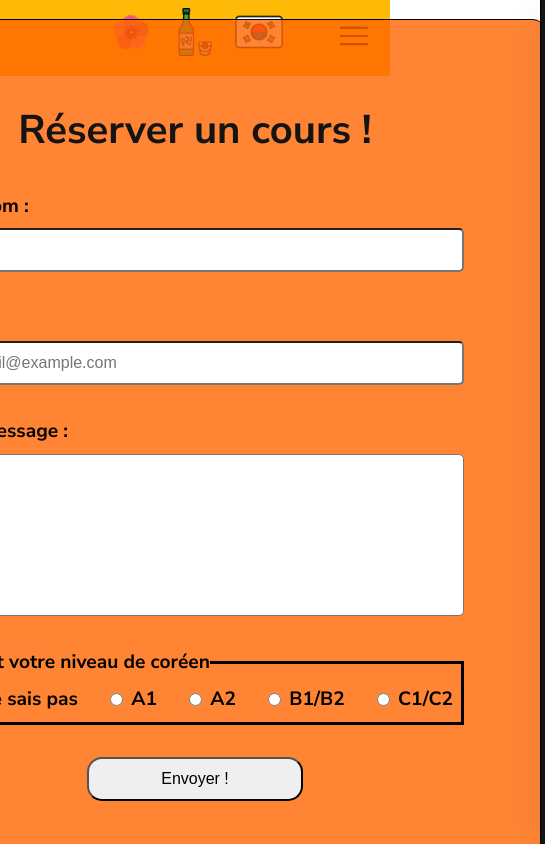
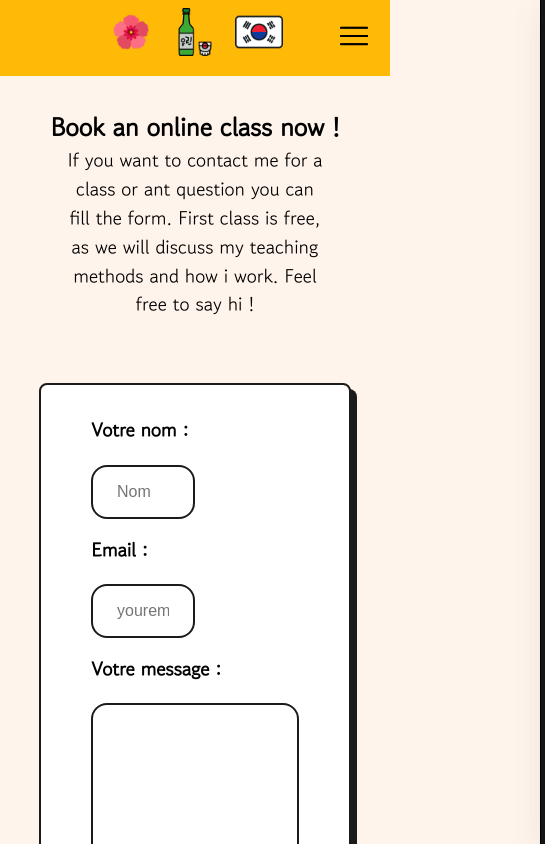
Before and after one commit to RomainAuger7/seon-saeng-nim, a Vue app: page /contact in a window 390 px wide. Shown: the top 844 px of the page, 545 px wide, since content can reach past the window. Built offline with nearby package versions, Linux system fonts and the light colour scheme.

Commit message:
Contact page improvement & overall responsive responsive adjustment

```diff
--- a/src/App.vue
+++ b/src/App.vue
@@ -40,26 +40,18 @@ const fontClass = computed(() => {
 
 body {
   background: var(--background);
+  font-family: 'Gowun Dodum', sans-serif;
 }
 img {
   display: block;
   max-inline-size: 100%;
 }
-.font-fr,
-.font-en {
-  font-family: 'Nunito Sans', sans-serif;
-}
-
-.font-kr {
-  font-family: 'Gowun Dodum', sans-serif;
-}
-
 .main {
   height: calc(100dvh - 96px);
 }
 @media screen and (max-width: 769px) {
   body {
-    background: white;
+    background: rgb(255, 244, 236);
   }
 }
 </style>
--- a/src/components/ContactForm.vue
+++ b/src/components/ContactForm.vue
@@ -6,7 +6,6 @@ const form = ref({
   name: '',
   email: '',
   message: '',
-  level: 'unknown',
 })
 
 const success = ref(false)
@@ -17,7 +16,6 @@ const handleSubmit = () => {
     name: form.value.name,
     email: form.value.email,
     message: form.value.message,
-    level: form.value.level,
   }
 
   emailjs
@@ -49,8 +47,6 @@ const handleSubmit = () => {
 <template>
   <form @submit.prevent="handleSubmit">
     <div class="form-container">
-      <h2>{{ $t('contact.title') }}</h2>
-      <div class="form-name">
       <label for="name">{{ $t('contact.name') }}</label>
       <input
         type="text"
@@ -59,8 +55,6 @@ const handleSubmit = () => {
         v-model="form.name"
         required
       />
-      </div>
-      <div class="form-email">
       <label for="email">{{ $t('contact.email') }}</label>
       <input
         type="email"
@@ -71,48 +65,9 @@ const handleSubmit = () => {
         v-model="form.email"
         required
       />
-      </div>
-      <div class="form-message">
       <label for="message">{{ $t('contact.message') }}</label>
       <textarea name="message" rows="6" style="resize: none" v-model="form.message" required />
-      </div>
-      <div class="form-radio">
-        <fieldset>
-          <legend>{{ $t('contact.level') }}</legend>
-          <div class="radio-buttons">
-            <div>
-              <input
-                id="unknown"
-                type="radio"
-                name="level"
-                value="unknown"
-                v-model="form.level"
-                checked
-              />
-              <label for="unknown">{{ $t('contact.unknown') }}</label>
-            </div>
 
-            <div class="tooltip" title="Beginner">
-              <input id="A1" type="radio" name="level" value="A1" v-model="form.level" />
-              <label for="A1">A1</label>
-            </div>
-
-            <div class="tooltip" title="Debutant">
-              <input id="A2" type="radio" name="level" value="A2" v-model="form.level" />
-              <label for="A2">A2</label>
-            </div>
-
-            <div title="Intermediate" class="tooltip">
-              <input id="B1" type="radio" name="level" value="B1" v-model="form.level" />
-              <label for="B1">B1/B2</label>
-            </div>
-            <div title="Advanced" class="tooltip">
-              <input id="C1 " type="radio" name="level" value="C1" v-model="form.level" />
-              <label for="C1">C1/C2</label>
-            </div>
-          </div>
-        </fieldset>
-      </div>
       <button type="submit" class="form-button">{{ $t('contact.validation') }}</button>
       <Transition name="slide-fade">
         <div @click="success = false" v-if="success" class="form-success">
@@ -128,48 +83,69 @@ const handleSubmit = () => {
 
 <style scoped>
 .form-container {
-  width: 700px;
   display: flex;
   flex-direction: column;
-  background-color: rgba(255, 102, 0, 0.8);
-  gap: 2rem;
-  padding: 5rem;
-  border: 1px solid black;
-  box-shadow: 8px 8px 0 black;
-  border-radius: 12px;
-  font-weight: bold;
-}
-.form-container h2 {
-  color: var(--button);
-  font-size: 2.5rem;
-  text-align: center;
+  align-items: flex-start;
+  padding: 30px 50px;
+  width: 33vw;
+  height: auto;
+  gap: 1rem;
+  background-color: white;
+
+  border: 2px solid #1b1b1b;
+  box-sizing: border-box;
+  box-shadow: 6px 6px 0 #1b1b1b;
+  border-radius: 8px;
 }
 .form-container input,
 .form-container textarea {
-  padding: 0.5rem;
-  border-radius: 5px;
+  display: flex;
+  flex-direction: row;
+  align-items: flex-start;
+  margin-top: 10px;
+  padding: 16px 24px;
+  width: 90%;
+  height: 15%;
+  left: 1048px;
+  top: 16px;
+  background: #ffffff;
+  border: 2px solid #1b1b1b;
+  box-sizing: border-box;
+  border-radius: 16px;
+  transition: 0.2s;
+}
+.form-container input {
+  width: 50%;
+}
+.form-container input:focus,
+.form-container textarea {
+  width: 100%;
+}
+.form-container input:focus,
+.form-container textarea:focus {
+  outline: none;
+  background: #f9e450;
+  border: 3px solid #1b1b1b;
+  border-radius: 16px;
 }
 .form-container label {
+  margin-top: 0.5rem;
+  font-weight: bold;
   font-size: 1.2rem;
+  line-height: 0.8;
 }
-.form-name,
-.form-email,
-.form-message {
-  display: flex;
-  flex-direction: column;
-  gap: 0.5rem;
-}
+
 .form-button {
   margin: auto;
   border-radius: 15px;
   padding: 0.5rem;
   width: 40%;
+  background: #f9e450;
+}
+.form-button:hover {
+  background: #ffbb38;
 }
 
-.form-radio {
-  appearance: none;
-  font-size: 1.2rem;
-}
 .form-radio div {
   display: flex;
   align-items: center;
@@ -180,12 +156,6 @@ const handleSubmit = () => {
 }
 .form-radio legend {
   font-size: 1.2rem;
-}
-.radio-buttons {
-  display: flex;
-  flex-direction: row;
-  padding: 0.5rem;
-  justify-content: space-between;
 }
 .form-success {
   width: 80%;
@@ -209,33 +179,6 @@ const handleSubmit = () => {
   text-align: center;
   cursor: pointer;
 }
-.tooltip {
-  display: inline;
-  position: relative;
-}
-.tooltip:hover:after {
-  background: #333;
-  background: rgba(0, 0, 0, 0.8);
-  border-radius: 5px;
-  bottom: 26px;
-  color: #fff;
-  content: attr(title);
-  left: 20%;
-  padding: 5px 15px;
-  position: absolute;
-  z-index: 98;
-  width: 220px;
-}
-.tooltip:hover:before {
-  border: solid;
-  border-color: #333 transparent;
-  border-width: 6px 6px 0 6px;
-  bottom: 20px;
-  content: '';
-  left: 50%;
-  position: absolute;
-  z-index: 99;
-}
 .slide-fade-enter-active {
   transition: all 0.5s ease-out;
 }
@@ -249,4 +192,19 @@ const handleSubmit = () => {
   opacity: 0;
   transform: translateX(200px);
 }
+@media screen and (max-width: 1160px) {
+  .form-container {
+    width: 80vw;
+    height: 50dvh;
+  }
+}
+@media screen and (max-width: 450px) {
+  .form-container {
+    width: 80vw;
+    height: auto;
+  }
+  .form-button {
+    width: 50%;
+  }
+}
 </style>
--- a/src/components/Header.vue
+++ b/src/components/Header.vue
@@ -48,7 +48,7 @@ const closeSidebar = () => {
           {{ $t('menu.contact') }}
         </RouterLink>
       </li>
-      <li class="selector-li"><LanguageSelector /></li>
+      <li class="selector-li"><LanguageSelector @close="closeSidebar" /></li>
     </ul>
   </nav>
   <div id="overlay" v-show="isOpen" @click="toggleSidebar" aria-hidden="true"></div>
--- a/src/components/LanguageSelector.vue
+++ b/src/components/LanguageSelector.vue
@@ -1,13 +1,13 @@
 <script setup>
 import { useI18n } from 'vue-i18n'
-
 const { locale } = useI18n()
 const lang = locale
+const emits = defineEmits('close')
 
 function changeLang() {
   locale.value = lang.value
+  emits('close')
 }
-
 </script>
 
 <template>
@@ -21,8 +21,7 @@
 </template>
 
 <style scoped>
-
-.lang-selector select{
+.lang-selector select {
   padding: 8px;
   border-radius: 5px;
   cursor: pointer;
--- a/src/pages/AboutPage.vue
+++ b/src/pages/AboutPage.vue
@@ -55,7 +55,8 @@
 .container {
   display: flex;
   flex-direction: column;
-  height: 100%;
+  height: auto;
+  gap: 2rem;
 }
 .top-container {
   flex: 1;
@@ -66,14 +67,14 @@
   justify-content: center;
   align-items: center;
   padding: 0 4rem;
-  gap: 1rem;
+  gap: 2rem;
 }
 .top-header {
   display: flex;
   align-items: center;
   margin-top: 2rem;
   padding: 0;
-  gap: 1rem;
+  gap: 2rem;
 }
 .top-header img {
   border-radius: 50%;
@@ -99,13 +100,14 @@
   flex: 1;
   display: flex;
   align-items: center;
+  padding: 2rem 0;
   justify-content: center;
 }
 .skill-card,
 .xp-card {
   border-radius: 15px;
   width: 90%;
-  height: 75%;
+  height: 100%;
   padding: 0 2rem;
   border: 1px solid black;
   border-radius: 12px;
--- a/src/pages/ContactPage.vue
+++ b/src/pages/ContactPage.vue
@@ -4,19 +4,62 @@ import ContactForm from '@/components/ContactForm.vue'
 
 <template>
   <div class="container">
-    <Transition name="fade" appear>
-      <ContactForm />
-    </Transition>
+    <div class="left-container">
+      <div class="content-container">
+        <h1>Book an online class now !</h1>
+        <p>
+          If you want to contact me for a class or ant question you can fill the form. First class
+          is free, as we will discuss my teaching methods and how i work. Feel free to say hi !
+        </p>
+      </div>
+      <div class="img-container">
+        <img src="/img/yejin_draw.png" alt="yejin_draw" />
+      </div>
+    </div>
+    <div class="right-container">
+      <Transition name="fade" appear>
+        <ContactForm />
+      </Transition>
+    </div>
   </div>
 </template>
 
 <style scoped>
 .container {
-  height: calc(100dvh - 96px);
+  display: flex;
+  align-items: center;
+  justify-content: center;
+  height: auto;
+}
+.left-container,
+.right-container {
+  flex: 1;
+  height: 100%;
   display: flex;
   flex-direction: column;
   align-items: center;
   justify-content: center;
+}
+.content-container {
+  padding-top: 2rem;
+}
+.img-container,
+.content-container {
+  flex: 1;
+  display: flex;
+  flex-direction: column;
+  align-items: center;
+  text-align: center;
+}
+.img-container img {
+  z-index: -3;
+}
+.content-container h1 {
+  font-size: 2rem;
+}
+.content-container p {
+  font-size: 1.5rem;
+  padding: 0 2rem;
 }
 .fade-enter-from {
   opacity: 0;
@@ -26,4 +69,62 @@ import ContactForm from '@/components/ContactForm.vue'
   transition: opacity 1s 0.5s;
   opacity: 1;
 }
+@media screen and (max-width: 1160px) {
+  .container {
+    height: auto;
+    flex-direction: column;
+  }
+  .left-container {
+    height: 25dvh;
+    padding: 2rem 10rem;
+  }
+  .right-container {
+    display: flex;
+    flex-direction: column;
+    height: 75dvh;
+    padding: 2rem 0;
+  }
+  .img-container {
+    flex: 0;
+    position: absolute;
+    top: 90px;
+    left: 0;
+    align-items: center;
+  }
+  .content-container {
+    text-align: center;
+    margin-left: 5rem;
+    padding-top: 0;
+  }
+  .content-container h1 {
+    font-size: 1.8rem;
+  }
+  .content-container p {
+    font-size: 1.3rem;
+  }
+  .img-container img {
+    height: 240px;
+    width: 240px;
+  }
+}
+@media screen and (max-width: 769px) {
+  .img-container {
+    display: none;
+  }
+  .left-container {
+    padding: 2rem;
+  }
+  .content-container {
+    width: 100%;
+    margin: 0;
+  }
+  @media screen and (max-width: 450px) {
+    .content-container h1 {
+      font-size: 1.6rem;
+    }
+    .content-container p {
+      font-size: 1.2rem;
+    }
+  }
+}
 </style>
```
Also changed, not shown: public/img/yejin_draw.png (added). Lines whose indentation alone changed are shown as unchanged.
